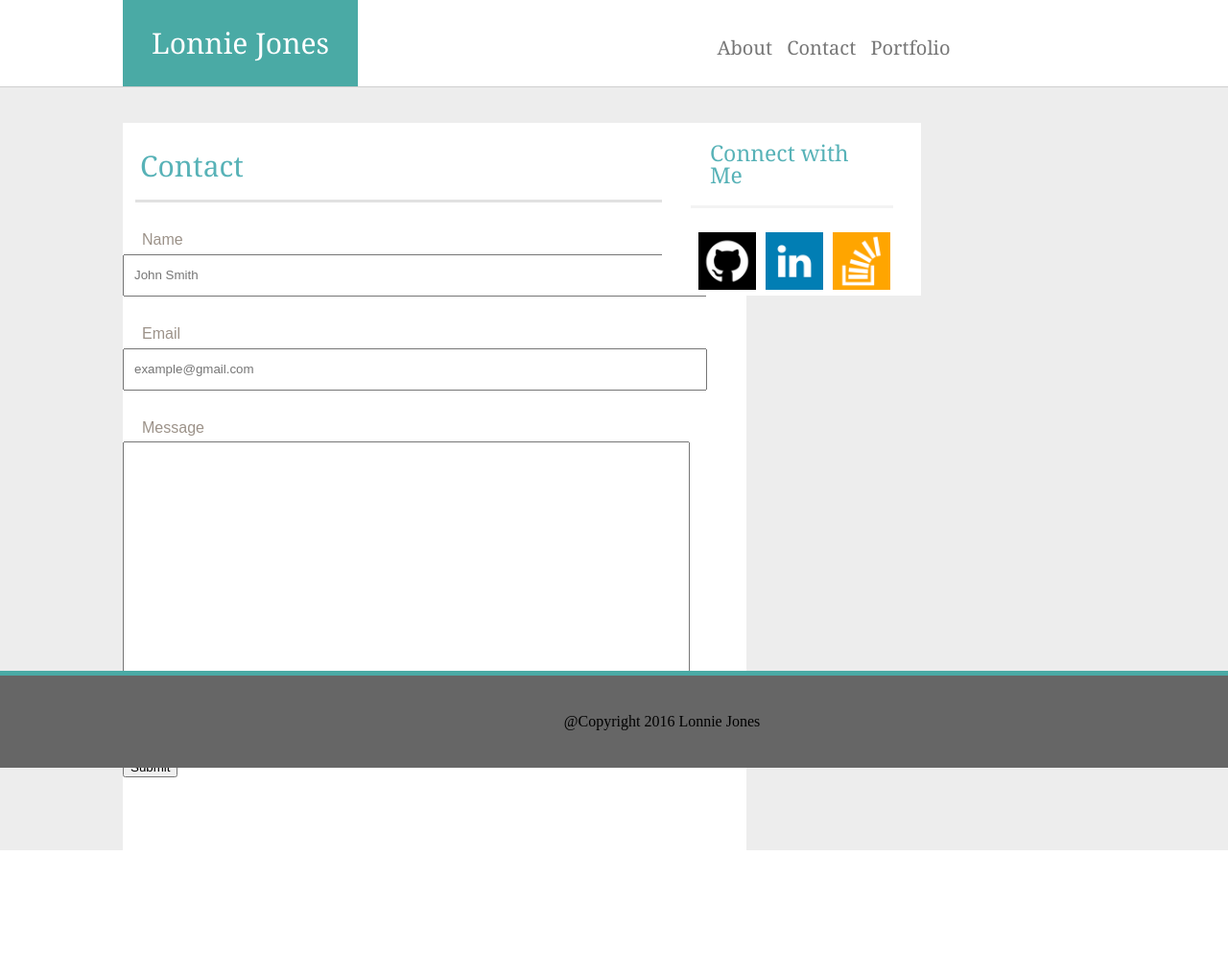
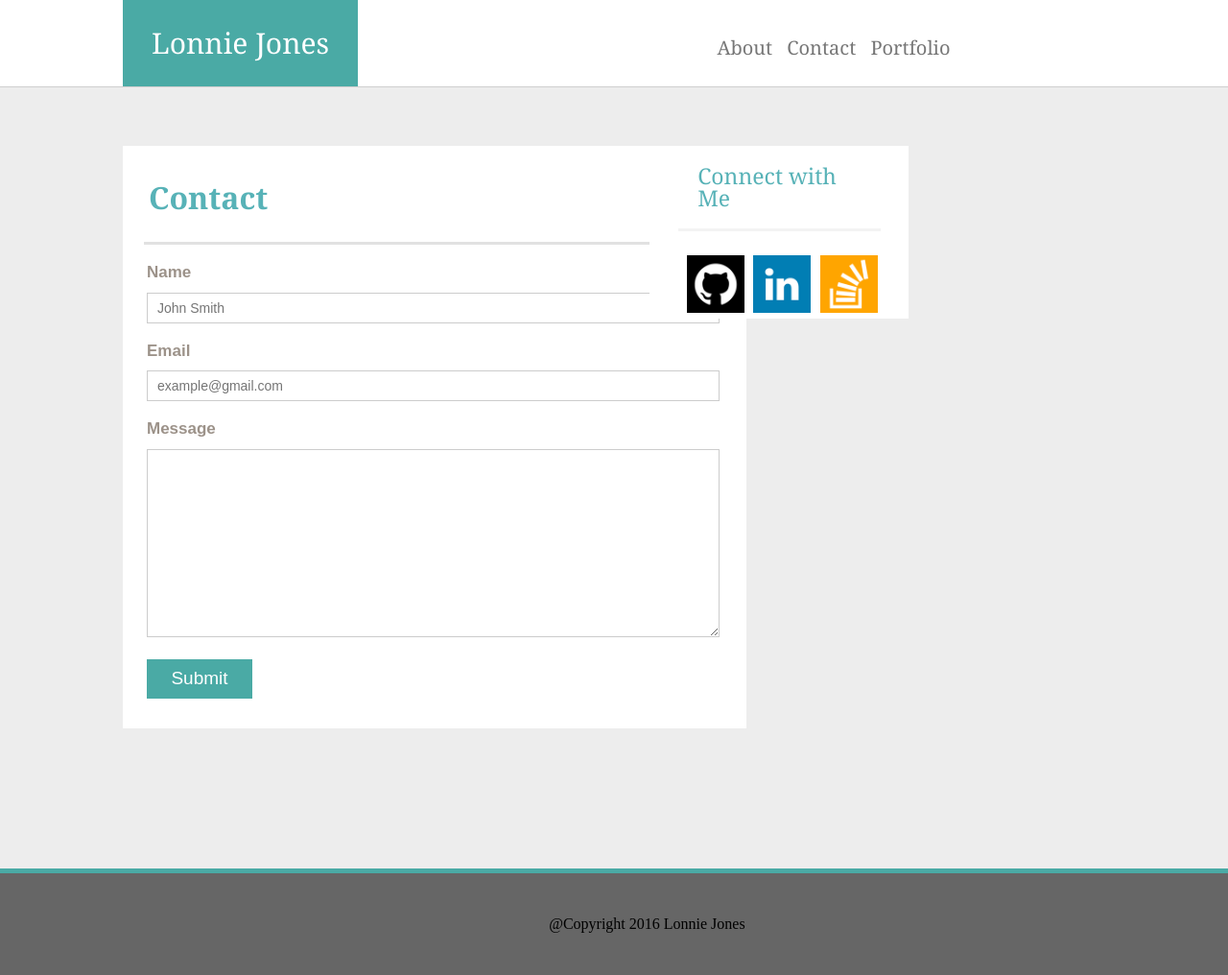
Before and after one commit to Lonnie34J/Basic-Portfolio, a PHP site: page /contact.html in a window 1280 px wide. Shown: the whole page at 96% size. Before the commit the page ends 886 px from the top, so only its background shows below. Run offline with PHP 8.4, Linux system fonts and the light colour scheme.

Commit message:
initial save files

```diff
--- a/assets/css/style.css
+++ b/assets/css/style.css
@@ -1,6 +1,9 @@
-body{
+html, body{
 	background: #ededed;
-	/*background: radial-gradient(#efefef, #eeeeee, #f0f0f0, #eaeaea, #e9e9e9, #ededed, #ececec, #ebebeb, #f1f1f1, #e4e4e4)*/>
+	/*background: radial-gradient(#efefef, #eeeeee, #f0f0f0, #eaeaea, #e9e9e9, #ededed, #ececec, #ebebeb, #f1f1f1, #e4e4e4)*/
+	height: 100%;
+	margin: 0px;
+	padding: 0px;
 }
 
 header{
@@ -47,7 +50,7 @@
 	background: #ffffff;
 	width: 650px; height: 450px;
 	position: absolute;
-	left: 10%; top: 16%;
+	left: 10%; top: 19%;
 
 }
 
@@ -68,8 +71,8 @@
 	background: #ffffff;
 	width: 270px; height: 180px;
 	position: absolute;
-	right: 25%;
-	top: 16%;
+	right: 26%;
+	top: 19%;
 }
 
 h3{
@@ -103,13 +106,14 @@
 	background: #666666;
 	padding: 40px 50px 40px 50px;
 	text-align: center;
-	position: fixed;
-	bottom: 0%;
-	width: 100%;
+	position: absolute;
+	bottom: -3%;
+	width: 93.3%;
 	border: solid; border-bottom: hidden; border-right: hidden; border-left: hidden;
 	border-color: #4aaaa5;
 	border-width: thick;
 }
+
 
 ul li{
 	display: inline-block;
@@ -131,17 +135,72 @@
 }
 
 /* Contact html css */
+
+.headpg2{
+	font font-family: georgia;
+	font-size: 32px;
+	font-weight: bold;
+	margin: 8px 0px 0px 9px;
+	padding-bottom: 30px;
+	width: 91%;
+}
+
 form{
 	background: #ffffff;
-	height: 650px;
+	height: 490px;
+	padding: 0px 0px 0px 25px;
+	font-color: #7d7e81;
 }
 
 form input{
-	width: 90%;
-	height: 30px;
+	width: 92%;
+	height: 20px;
 	padding: 5px 10px;
+	font-family: sans-serif;
+	font-size: 14px;
+	border: 1px solid #ccc;
 }
 
 form textarea{
-	width: 90%; height: 320px;
+	width: 92%; height: 180px;
+	padding: 7px 10px;
+	font-family: sans-serif;
+	font-size: 14px;
+	border: 1px solid #ccc;
 }
+
+form button{
+	width: 110px;
+	height: 41px;
+	background-color: #4aaaa5;
+	border: none;
+	font-size: 19px;
+	color: #ffffff;
+	font-family: arial;
+	margin-top: 20px;
+}
+
+/*.wrapper{
+	position: relative;
+	min-height: 100%;
+}*/
+
+.cssft{
+	position: absolute;
+	width: 96%;
+	bottom: -27%;
+	margin: 0px;
+	text-align: center;
+	padding: 45px 0px 45px 60px;
+
+
+}
+
+.contactp{
+	font-color: #7d7e81;
+	font font-family: arial;
+	font-size: 17px;
+	font-weight: bold;
+	padding-bottom: 5px;
+	margin-left: 0px; margin-top: 14px;
+}
--- a/contact.html
+++ b/contact.html
@@ -7,6 +7,7 @@
 	</head>
 
 	<body>
+	<div class="wrapper">
 		<header>
 		<h1>Lonnie Jones</h1>
 
@@ -19,18 +20,19 @@
 			</nav>
 		</header>
 
-		<div>
+
 		<article>
 
-		<h2>Contact</h2>
-			<form>
-			<p>Name</p>
+		<h2 class="headpg2">Contact</h2>
+
+		<form>
+			<p class="contactp">Name</p>
 				<input type="text" name="full" placeholder="John Smith">
 				<br>
-			<p>Email</p>
+			<p class="contactp">Email</p>
 				<input type="text" email="email" placeholder="example@gmail.com">
 				<br>
-			<p>Message</p>
+			<p class="contactp">Message</p>
 				<textarea name="message"></textarea>
 				<br>
 				<button type="submit">Submit</button>
@@ -49,7 +51,7 @@
 
 		</div>
 
-		<footer>@Copyright 2016 Lonnie Jones</footer>
+		<footer class="cssft">@Copyright 2016 Lonnie Jones</footer>
 
 	</body>
 </html>
```
